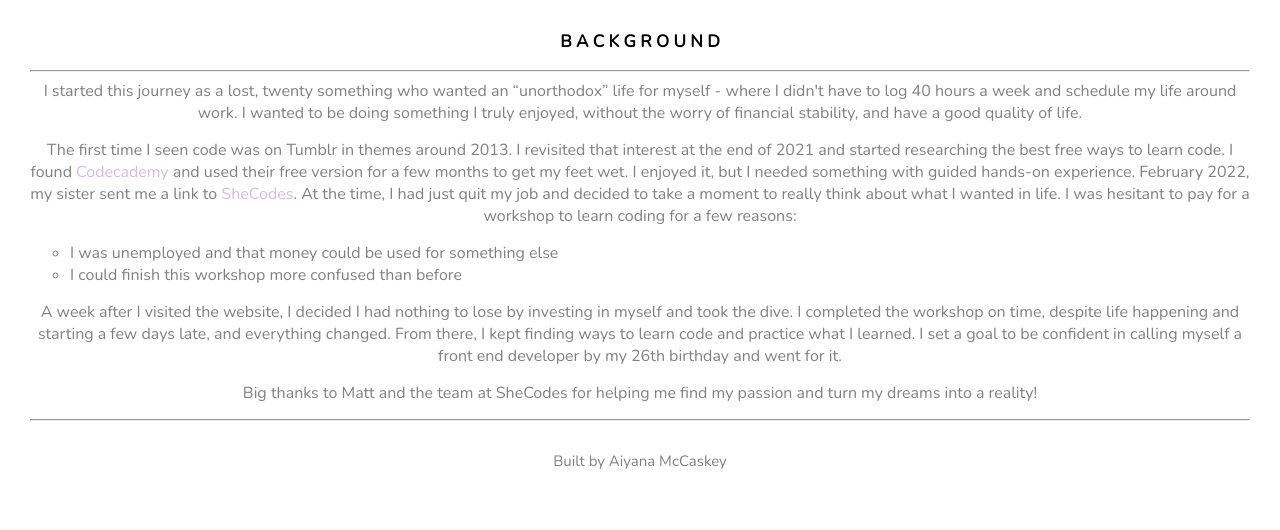
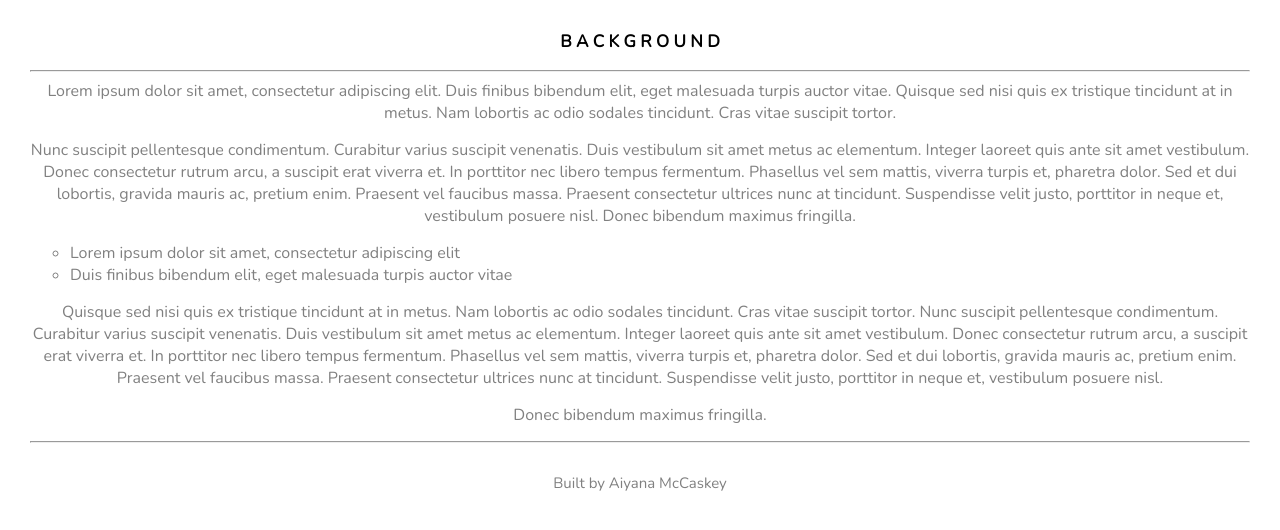
Before and after one commit to amccaskey9/beta-website, a plain HTML site: page about.html in a window 1280 px wide. Shown: the part 420-950 px from the top of the page. Drawn offline with nearby package versions, Linux system fonts and the light colour scheme.

Commit message:
Updated About and Portfolio
Removed personal info from description on About page and added recent project to portfolio. Also removed all comments.

```diff
--- a/about.html
+++ b/about.html
@@ -1,21 +1,19 @@
 <!DOCTYPE html>
 <html lang="en">
+
 <head>
   <meta charset="UTF-8" />
   <meta http-equiv="X-UA-Compatible" content="IE=edge" />
   <meta name="viewport" content="width=device-width, initial-scale=1.0" />
   <title>About Me</title>
   <link href="styles/style.css" rel="stylesheet" />
-    <link
-      href="https://fonts.googleapis.com/css2?family=Nunito:wght@200&display=swap"
-      rel="stylesheet"
-    />
+  <link href="https://fonts.googleapis.com/css2?family=Nunito:wght@200&display=swap" rel="stylesheet" />
 </head>
+
 <body>
   <header>
     <img src="images/td-logo-big.png" alt="Tinee Designs Logo" class="logo" />
 
-      <!--Navigation-->
     <nav>
       <ul>
         <li><a href="index.html">Home</a></li>
@@ -24,61 +22,58 @@
         <li><a href="contact.html">Contact</a></li>
       </ul>
     </nav>
-      <!--Navigation End-->
   </header>
-    <span class="introduction"
-      ><h2>
+  <span class="introduction">
+    <h2>
       Hello, my name is Aiyana McCaskey. First and foremost, I would like to
       thank you for your interest in my work. <br />Please feel free to
       contact me if there is anything you're curious about.
     </h2>
-      <img
-        src="https://stylecaster.com/wp-content/uploads/2019/10/keke-palmer-headshot.jpg"
-        alt="Headshot"
-        class="headshot"
-    /></span>
-    <!--Decription-->
+    <img src="https://stylecaster.com/wp-content/uploads/2019/10/keke-palmer-headshot.jpg" alt="Headshot"
+      class="headshot" />
+  </span>
   <h3>B A C K G R O U N D</h3>
   <span class="background">
     <hr />
-      I started this journey as a lost, twenty something who wanted an
-      “unorthodox” life for myself - where I didn't have to log 40 hours a week
-      and schedule my life around work. I wanted to be doing something I truly
-      enjoyed, without the worry of financial stability, and have a good quality
-      of life.
+    Lorem ipsum dolor sit amet, consectetur adipiscing elit. Duis finibus bibendum elit, eget malesuada turpis auctor
+    vitae.
+    Quisque sed nisi quis ex tristique tincidunt at in metus. Nam lobortis ac odio sodales tincidunt. Cras vitae
+    suscipit
+    tortor.
     <div>
-        The first time I seen code was on Tumblr in themes around 2013. I
-        revisited that interest at the end of 2021 and started researching the
-        best free ways to learn code. I found
-        <a href="https://www.codecademy.com" target="_blank">Codecademy</a> and
-        used their free version for a few months to get my feet wet. I enjoyed
-        it, but I needed something with guided hands-on experience. February
-        2022, my sister sent me a link to
-        <a href="https://www.shecodes.io" target="_blank">SheCodes</a>. At the
-        time, I had just quit my job and decided to take a moment to really
-        think about what I wanted in life. I was hesitant to pay for a workshop
-        to learn coding for a few reasons:
+      Nunc suscipit pellentesque condimentum. Curabitur varius suscipit venenatis. Duis vestibulum sit amet metus ac
+      elementum. Integer laoreet quis ante sit amet vestibulum. Donec consectetur rutrum arcu, a suscipit erat viverra
+      et. In
+      porttitor nec libero tempus fermentum. Phasellus vel sem mattis, viverra turpis et, pharetra dolor. Sed et dui
+      lobortis,
+      gravida mauris ac, pretium enim. Praesent vel faucibus massa. Praesent consectetur ultrices nunc at tincidunt.
+      Suspendisse velit justo, porttitor in neque et, vestibulum posuere nisl. Donec bibendum maximus fringilla.
     </div>
     <ul>
       <li>
-          I was unemployed and that money could be used for something else
+        Lorem ipsum dolor sit amet, consectetur adipiscing elit
       </li>
-        <li>I could finish this workshop more confused than before</li>
+      <li>
+        Duis finibus bibendum elit, eget malesuada turpis auctor vitae
+      </li>
     </ul>
-
-      A week after I visited the website, I decided I had nothing to lose by
-      investing in myself and took the dive. I completed the workshop on time,
-      despite life happening and starting a few days late, and everything
-      changed. From there, I kept finding ways to learn code and practice what I
-      learned. I set a goal to be confident in calling myself a front end
-      developer by my 26th birthday and went for it.
+    Quisque sed nisi quis ex tristique tincidunt at in metus. Nam lobortis ac odio sodales tincidunt. Cras vitae
+    suscipit
+    tortor. Nunc suscipit pellentesque condimentum. Curabitur varius suscipit venenatis. Duis vestibulum sit amet metus
+    ac
+    elementum. Integer laoreet quis ante sit amet vestibulum. Donec consectetur rutrum arcu, a suscipit erat viverra et.
+    In
+    porttitor nec libero tempus fermentum. Phasellus vel sem mattis, viverra turpis et, pharetra dolor. Sed et dui
+    lobortis,
+    gravida mauris ac, pretium enim. Praesent vel faucibus massa. Praesent consectetur ultrices nunc at tincidunt.
+    Suspendisse velit justo, porttitor in neque et, vestibulum posuere nisl.
     <div>
-        Big thanks to Matt and the team at SheCodes for helping me find my
-        passion and turn my dreams into a reality!
+      Donec bibendum maximus fringilla.
     </div>
     <hr />
   </span>
   <footer>Built by Aiyana McCaskey</footer>
   <script src="scripts/script.js"></script>
 </body>
+
 </html>
--- a/styles/style.css
+++ b/styles/style.css
@@ -87,12 +87,7 @@ a img {
   max-width: 50px;
 }
 
-.project-1 img {
-  display: block;
-  max-width: 100%;
-}
-
-.project-2 img {
+.project img {
   display: block;
   max-width: 100%;
 }
```
Also changed, not shown: contact.html (+7 -11 lines), portfolio.html (+12 -16 lines), images/weather-app-ss.png (added). Lines whose indentation alone changed are shown as unchanged.
